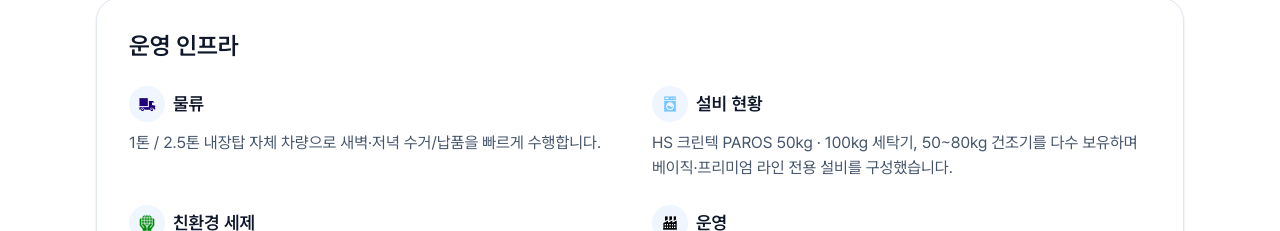
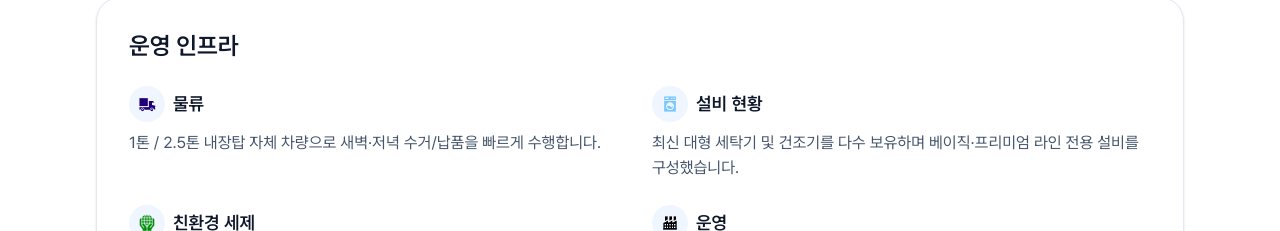
Before and after one commit to luckydut97/washnguy_web, a Next.js app: page /about in a window 1280 px wide. Shown: the part 1149-1380 px from the top of the page. Built offline with nearby package versions, Linux system fonts and the light colour scheme.

Commit message:
feat: 텍스트 수정

```diff
--- a/app/about/page.tsx
+++ b/app/about/page.tsx
@@ -122,7 +122,7 @@ export default function AboutPage() {
               },
               {
                 title: "설비 현황",
-                desc: "HS 크린텍 PAROS 50kg · 100kg 세탁기, 50~80kg 건조기를 다수 보유하며 베이직·프리미엄 라인 전용 설비를 구성했습니다.",
+                desc: "최신 대형 세탁기 및 건조기를 다수 보유하며 베이직·프리미엄 라인 전용 설비를 구성했습니다.",
                 icon: "/equipment.png",
               },
               {
--- a/app/page.tsx
+++ b/app/page.tsx
@@ -201,7 +201,7 @@ export default async function Home() {
               </h2>
               <p className="mt-4 text-slate-600">
                 HS 크린텍 社 프리미엄 최신 세탁기 라인 파로스(PHAROS) 모델
-                최신 세탁기 및 건조기를 보유 중이며, 자회사 ㈜내추럴크린 에서 365일 24시간 AS 및 기계를 공급받아 안정적인 세탁 서비스를 제공합니다.
+                최신 대형 세탁기 및 건조기를 보유 중이며, 자회사 ㈜내추럴크린 에서 365일 24시간 AS 및 기계를 공급받아 안정적인 세탁 서비스를 제공합니다.
               </p>
               <dl className="mt-6 grid grid-cols-2 gap-4 text-sm text-slate-600 items-center content-center">
                 <div>
```
